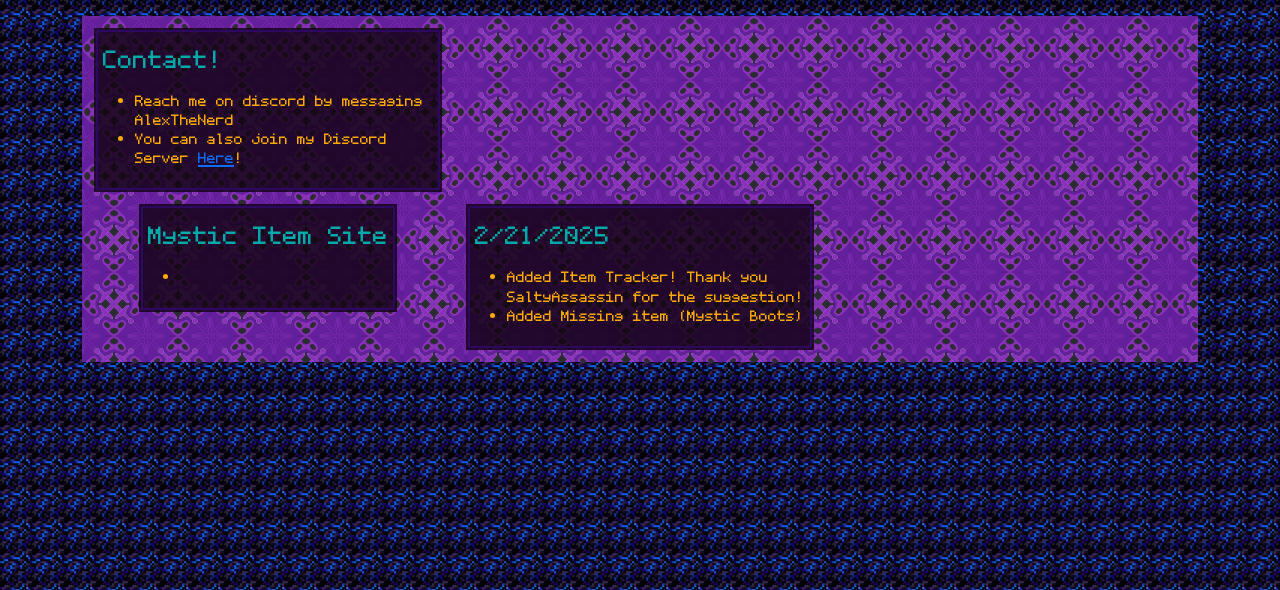
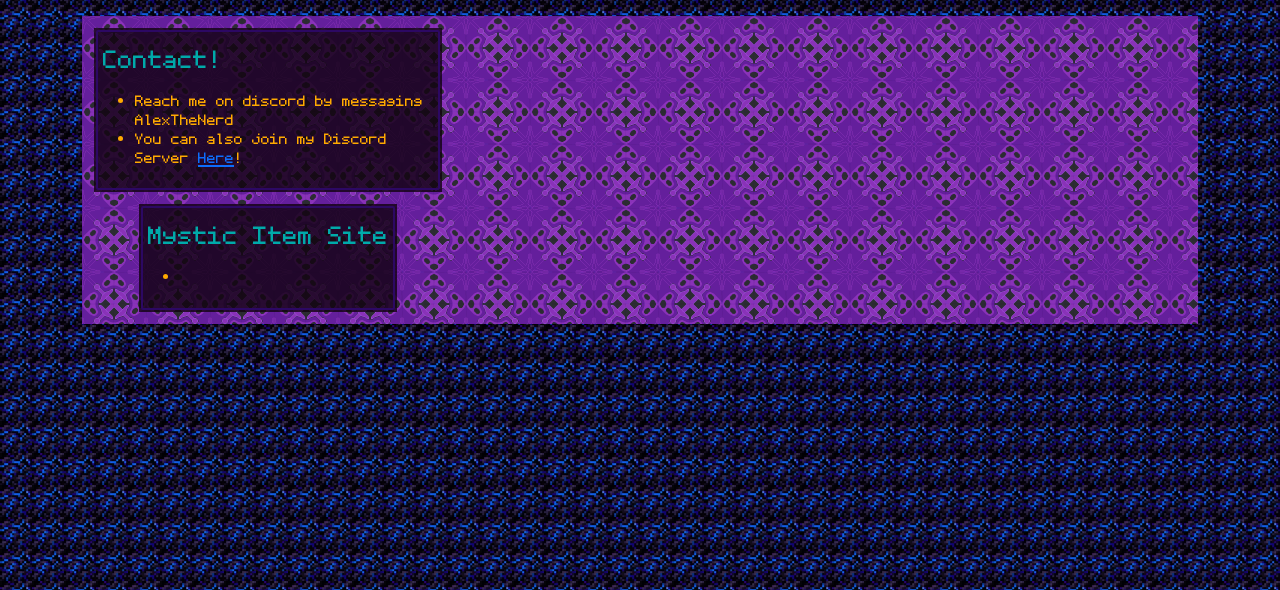
Before and after one commit to Al3xTheNerd/MainSite, a Flask app: page / in a window 1280 px wide. Shown: the part 59-649 px from the top of the page. Run offline with Flask 3, Linux system fonts and the light colour scheme.

Commit message:
Remove Mystic Item Changelog that's unneeded

```diff
--- a/core/templates/home.html
+++ b/core/templates/home.html
@@ -32,20 +32,6 @@
                 </div>
             </div>
         </div>
-
-        <div class="col-xs-12 col-sm-12 col-md-6 col-lg-4 col-xl-4 extra-pad-top">
-            <div class="give-preview-text-outer">
-                <div class="give-preview-text">
-                    <div class="give-preview-text-inner text-start">
-                        <h1 class="mc-dark-aqua">2/21/2025</h1>
-                        <ul>
-                            <li class="mc-gold">Added Item Tracker! Thank you SaltyAssassin for the suggestion!</li>
-                            <li class="mc-gold">Added Missing item (Mystic Boots)</li>
-                        </ul>
-                    </div>
-                </div>
-            </div>
-        </div>
     </div>
 </div>
 
```
